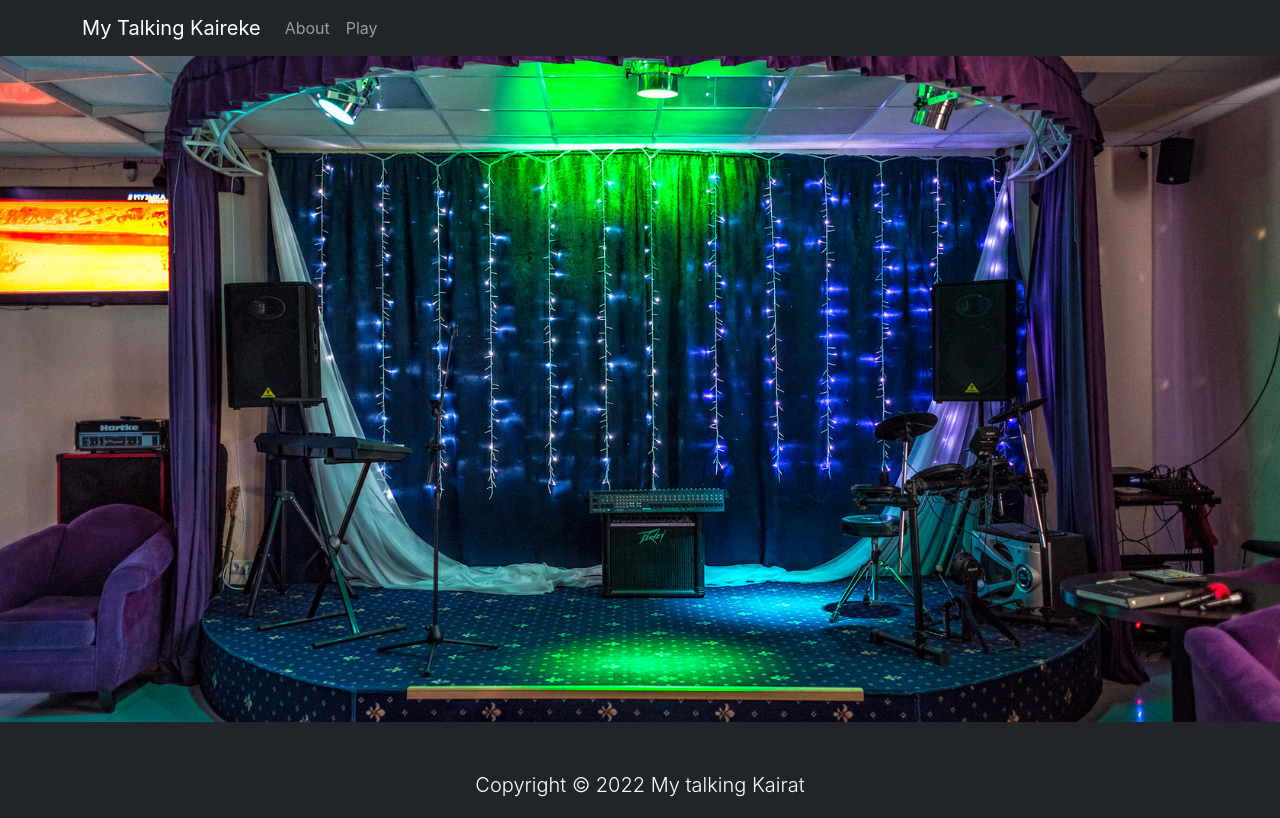
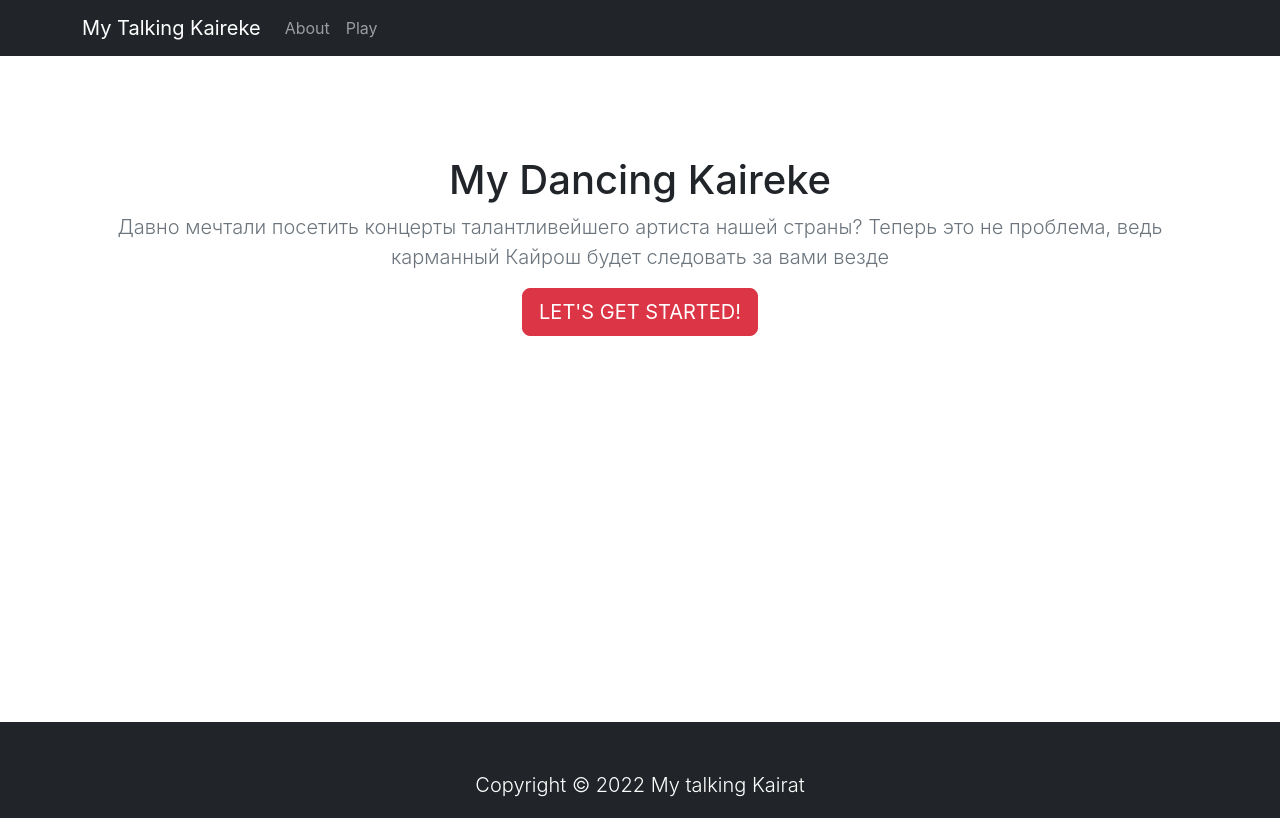
Before and after one commit to effuone/MyTalkingKairatNurtas, a React (Create React App) app: page / in a window 1280 px wide. Built offline with nearby package versions, Linux system fonts and the light colour scheme; no server answers.

Commit message:
additional buttons deleted

```diff
--- a/src/components/common/content/Content.jsx
+++ b/src/components/common/content/Content.jsx
@@ -75,11 +75,8 @@ const Content = () => {
     return (
         <>
             <div className="controls">
-                <button onClick={() => setAction("Idle")}>Idle</button>
-                <button onClick={() => headHit()}>Headhit</button>
                 <button onClick={() => setAction("snakedance")}>Snakedance</button>
                 <button onClick={() => setAction("twerkingdance")}>twerkingdance</button>
-                <button onClick={() => setAction("zombiehit")}>zombiehit</button>
                 <button onClick={toggle}>{playing ? "Pause" : "Play"}</button>
                 <button onClick={switchAudio}>Switch Music</button>
             </div>
--- a/src/pages/About.jsx
+++ b/src/pages/About.jsx
@@ -1,6 +1,18 @@
+import {Link} from "react-router-dom";
+
 const About = ()=> {
-    return(
-        <h1>About page</h1>
+    return (
+        <section className="jumbotron text-center" style={{background: 'white', paddingTop: '100px'}}>
+            <div className="container">
+                <h1 className="jumbotron-heading">My Dancing Kaireke</h1>
+                <p className="lead text-muted">Давно мечтали посетить концерты талантливейшего артиста нашей страны?
+                    Теперь это не проблема,
+                    ведь карманный Кайрош будет следовать за вами везде </p>
+                <p>
+                    <a as={Link} to="/play" className="btn btn-danger  btn-lg">LET'S GET STARTED!</a>
+                </p>
+            </div>
+        </section>
     )
 }
 export default About
--- a/src/router/index.js
+++ b/src/router/index.js
@@ -2,5 +2,6 @@ import Content from "../components/common/content/Content"
 import About from "../pages/About"
 export const publicRoutes = [
     {path: '/about', element: <About/>, exact: true},
+    {path: '/', element: <About/>, exact: true},
     {path: '/play', element: <Content />, exact: true}
 ]
```
